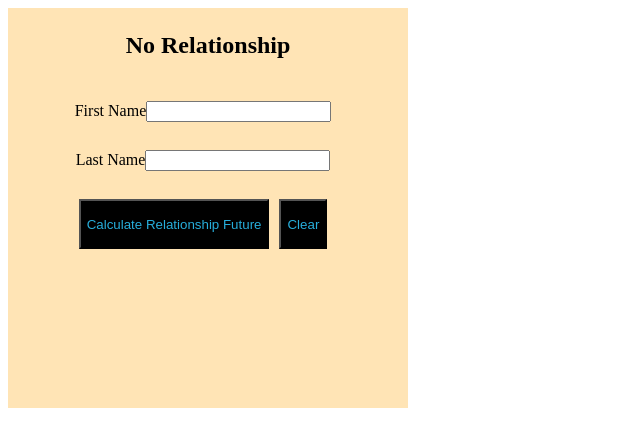
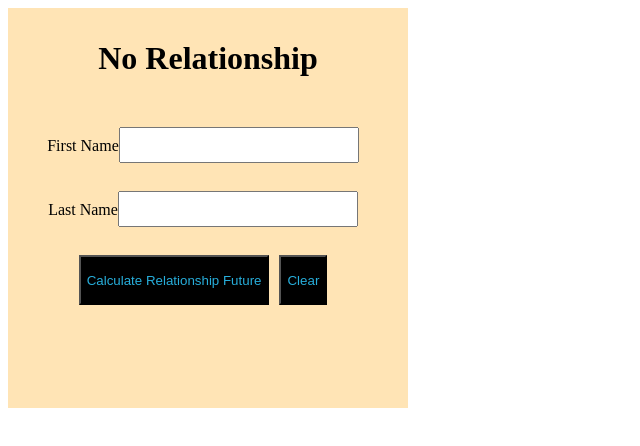
Before and after one commit to AishwaryaArun12/setInterval-ES6-version-JS-Major-Project-Note-Keeping-ReactJS-Axios-React---q0xdmsyskcg1, a React app: page / in a window 1280 px wide. Shown: the top 446 px of the page, without its empty margins (0-640 px from the left). Built offline with nearby package versions, Linux system fonts and the light colour scheme.

Commit message:
5  commit

```diff
--- a/src/styles/App.css
+++ b/src/styles/App.css
@@ -19,9 +19,11 @@ h3 {
 input {
   margin-right: 10px;
   margin-bottom: 10px;
+  height: 30px;
+  font-size: large;
 }
 h3 {
-  font-size: x-large;
+  font-size: xx-large;
 }
 #main {
   display: flex;
```
